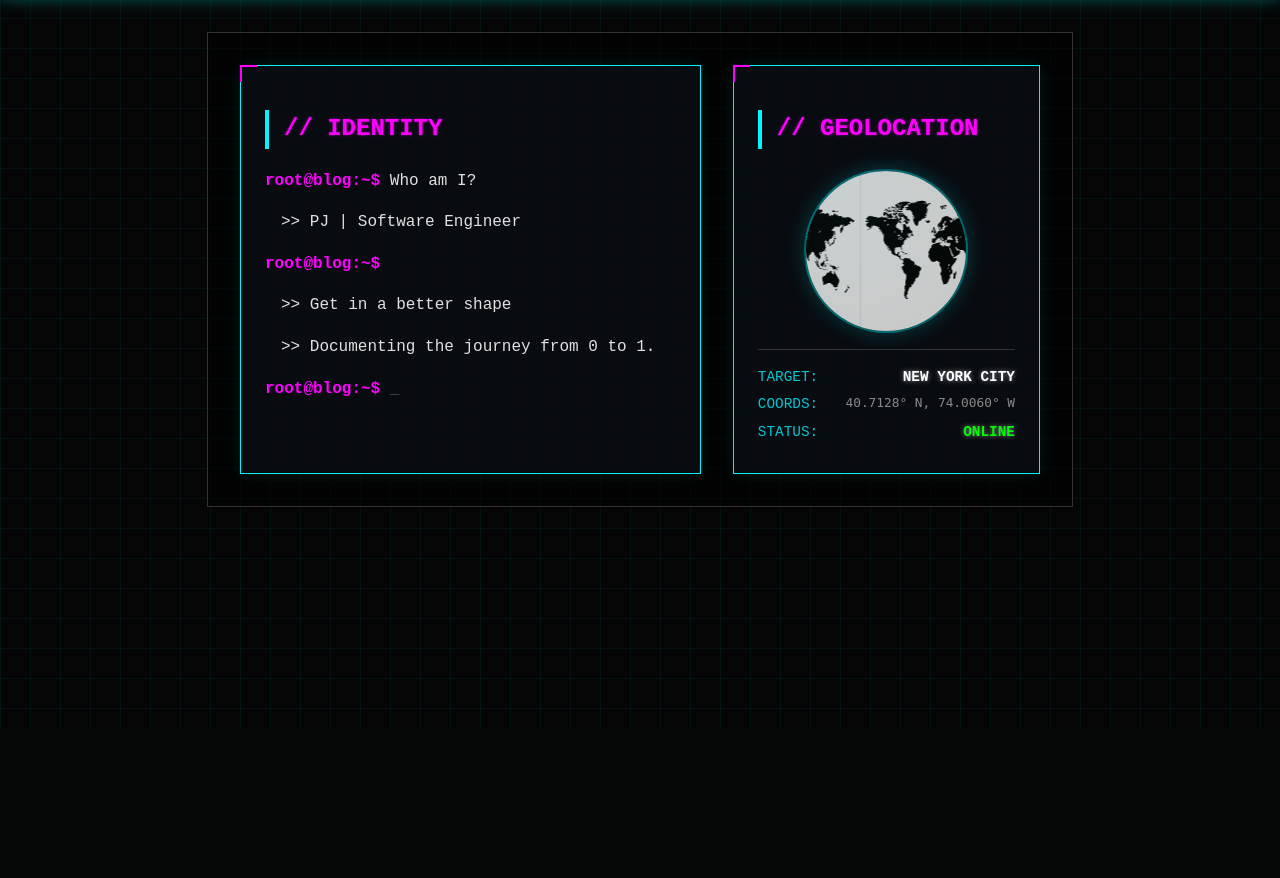
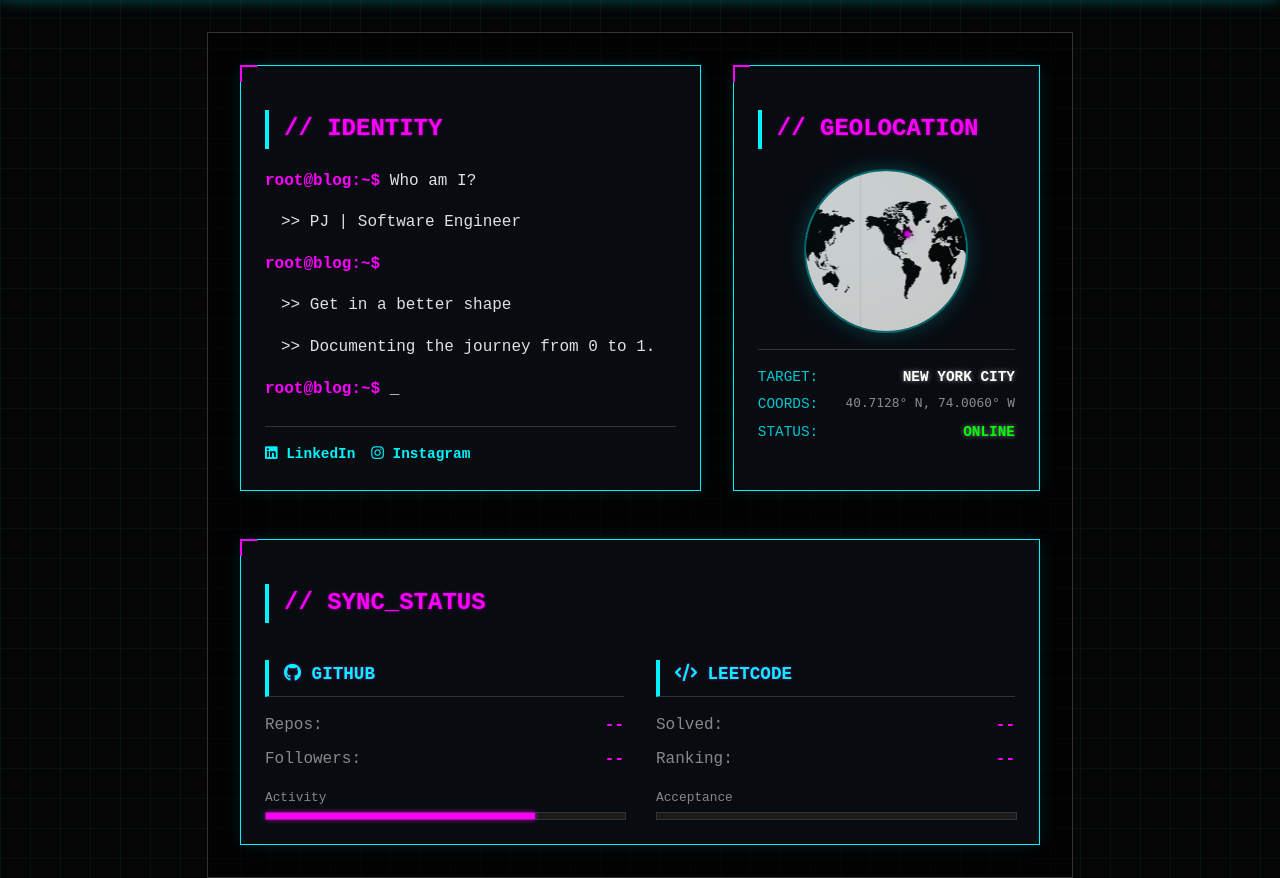
Before and after one commit to WeCanPretend0903/Growth_Blog, a Flask app: page / in a window 1280 px wide. Shown: the part 72-950 px from the top of the page. Before the commit the page ends 781 px from the top, so only its background shows below. Run offline with Flask 3, Linux system fonts and the light colour scheme.

Commit message:
Implemented Leetcode and github stats

```diff
--- a/static/styles.css
+++ b/static/styles.css
@@ -114,6 +114,28 @@ h1, h2, h3 {
 .output { color: #e0e0e0; margin-left: 1rem; margin-bottom: 0.5rem; }
 .cursor { animation: blink 1s infinite; }
 
+/* Social Links */
+.social-links {
+    margin-top: 1.5rem;
+    display: flex;
+    gap: 1rem;
+    border-top: 1px solid #333;
+    padding-top: 1rem;
+}
+
+.social-btn {
+    color: #00f3ff;
+    text-decoration: none;
+    font-weight: bold;
+    font-size: 0.9rem;
+    transition: all 0.3s ease;
+}
+
+.social-btn:hover {
+    color: #ff00ff;
+    text-shadow: 0 0 8px #ff00ff;
+}
+
 /* Globe Visualization */
 .globe-container {
     width: 160px;
@@ -185,13 +207,80 @@ h1, h2, h3 {
 .value { color: #fff; font-weight: bold; text-shadow: 0 0 5px rgba(255,255,255,0.5); }
 .coords { font-family: monospace; color: #888; font-size: 0.8rem; }
 
-/* Animations */
-@keyframes radar-spin {
-    from { transform: rotate(0deg); }
-    to { transform: rotate(360deg); }
+/* ...existing code... */
+
+/* Full Width Card Override */
+.cyber-card.full-width {
+    grid-column: 1 / -1; /* Spans all columns */
+    margin-top: 1rem;
 }
 
-@keyframes blink {
-    0%, 100% { opacity: 1; }
-    50% { opacity: 0; }
+/* Stats Grid */
+.stats-grid {
+    display: grid;
+    grid-template-columns: 1fr;
+    gap: 2rem;
+    margin-top: 1rem;
 }
+
+@media (min-width: 600px) {
+    .stats-grid {
+        grid-template-columns: 1fr 1fr;
+    }
+}
+
+.stat-module h3 {
+    color: #00f3ff;
+    border-bottom: 1px solid #333;
+    padding-bottom: 0.5rem;
+    margin-bottom: 1rem;
+    font-size: 1.1rem;
+}
+
+.stat-row {
+    display: flex;
+    justify-content: space-between;
+    margin-bottom: 0.5rem;
+    font-family: 'Courier New', monospace;
+}
+
+.stat-row span:first-child {
+    color: #888;
+}
+
+.stat-row span:last-child {
+    color: #fff;
+    font-weight: bold;
+}
+
+/* Loading Animation */
+.loading {
+    color: #ff00ff !important;
+    animation: blink 0.5s infinite alternate;
+}
+
+/* Progress Bars */
+.progress-bar-container {
+    margin-top: 1rem;
+}
+
+.progress-label {
+    font-size: 0.8rem;
+    color: #888;
+    margin-bottom: 0.2rem;
+}
+
+.progress-track {
+    width: 100%;
+    height: 6px;
+    background-color: #1a1a1a;
+    border: 1px solid #333;
+    position: relative;
+}
+
+.progress-fill {
+    height: 100%;
+    background-color: #ff00ff;
+    box-shadow: 0 0 5px #ff00ff;
+    transition: width 1s ease-out;
+}
--- a/templates/base.html
+++ b/templates/base.html
@@ -3,6 +3,7 @@
 <head>
     <title>{% block title %}SWE Blog{% endblock %}</title>
     <link rel="stylesheet" href="/static/styles.css">
+    <link rel="stylesheet" href="https://cdnjs.cloudflare.com/ajax/libs/font-awesome/6.0.0/css/all.min.css">
 </head>
 <body>
 
--- a/templates/index.html
+++ b/templates/index.html
@@ -15,6 +15,16 @@
             <p class="output">>> Documenting the journey from 0 to 1.</p>
 
             <p><span class="prompt">root@blog:~$</span> <span class="cursor">_</span></p>
+        </div>
+
+        <!-- Social Links -->
+        <div class="social-links">
+            <a href="https://www.linkedin.com/in/pj0903" target="_blank" class="social-btn">
+                <i class="fab fa-linkedin"></i> LinkedIn
+            </a>
+            <a href="https://www.instagram.com/peijian_huang/" target="_blank" class="social-btn">
+                <i class="fab fa-instagram"></i> Instagram
+            </a>
         </div>
     </div>
 
@@ -48,5 +58,78 @@
         </div>
     </div>
 
+    <!-- Progress Module (Full Width) -->
+    <div class="cyber-card full-width">
+        <h2 class="header-glitch" data-text="// SYNC_STATUS">// SYNC_STATUS</h2>
+
+        <div class="stats-grid">
+            <!-- GitHub Stats -->
+            <div class="stat-module" id="github-module">
+                <h3><i class="fab fa-github"></i> GITHUB</h3>
+                <div class="stat-row">
+                    <span>Repos:</span> <span id="gh-repos" class="loading">--</span>
+                </div>
+                <div class="stat-row">
+                    <span>Followers:</span> <span id="gh-followers" class="loading">--</span>
+                </div>
+                <div class="progress-bar-container">
+                    <div class="progress-label">Activity</div>
+                    <div class="progress-track">
+                        <div class="progress-fill" style="width: 75%;"></div>
+                    </div>
+                </div>
+            </div>
+
+            <!-- LeetCode Stats -->
+            <div class="stat-module" id="leetcode-module">
+                <h3><i class="fas fa-code"></i> LEETCODE</h3>
+                <div class="stat-row">
+                    <span>Solved:</span> <span id="lc-solved" class="loading">--</span>
+                </div>
+                <div class="stat-row">
+                    <span>Ranking:</span> <span id="lc-ranking" class="loading">--</span>
+                </div>
+                <div class="progress-bar-container">
+                    <div class="progress-label">Acceptance</div>
+                    <div class="progress-track">
+                        <div class="progress-fill" id="lc-acceptance" style="width: 0%;"></div>
+                    </div>
+                </div>
+            </div>
+        </div>
+    </div>
+
 </div>
+
+<script>
+    // Configuration - REPLACE THESE WITH YOUR USERNAMES
+    const GITHUB_USERNAME = 'WeCanPretend0903'; // Inferred from repo
+    const LEETCODE_USERNAME = 'Fu710202347';
+
+    // Fetch GitHub Data
+    fetch(`https://api.github.com/users/${GITHUB_USERNAME}`)
+        .then(response => response.json())
+        .then(data => {
+            document.getElementById('gh-repos').innerText = data.public_repos;
+            document.getElementById('gh-followers').innerText = data.followers;
+            document.getElementById('gh-repos').classList.remove('loading');
+            document.getElementById('gh-followers').classList.remove('loading');
+        })
+        .catch(err => console.error('GitHub fetch failed', err));
+
+    // Fetch LeetCode Data (using a public proxy API)
+    fetch(`https://leetcode-stats-api.herokuapp.com/${LEETCODE_USERNAME}`)
+        .then(response => response.json())
+        .then(data => {
+            if(data.status === 'success') {
+                document.getElementById('lc-solved').innerText = data.totalSolved;
+                document.getElementById('lc-ranking').innerText = data.ranking;
+                document.getElementById('lc-acceptance').style.width = `${data.acceptanceRate}%`;
+
+                document.getElementById('lc-solved').classList.remove('loading');
+                document.getElementById('lc-ranking').classList.remove('loading');
+            }
+        })
+        .catch(err => console.error('LeetCode fetch failed', err));
+</script>
 {% endblock %}
```
